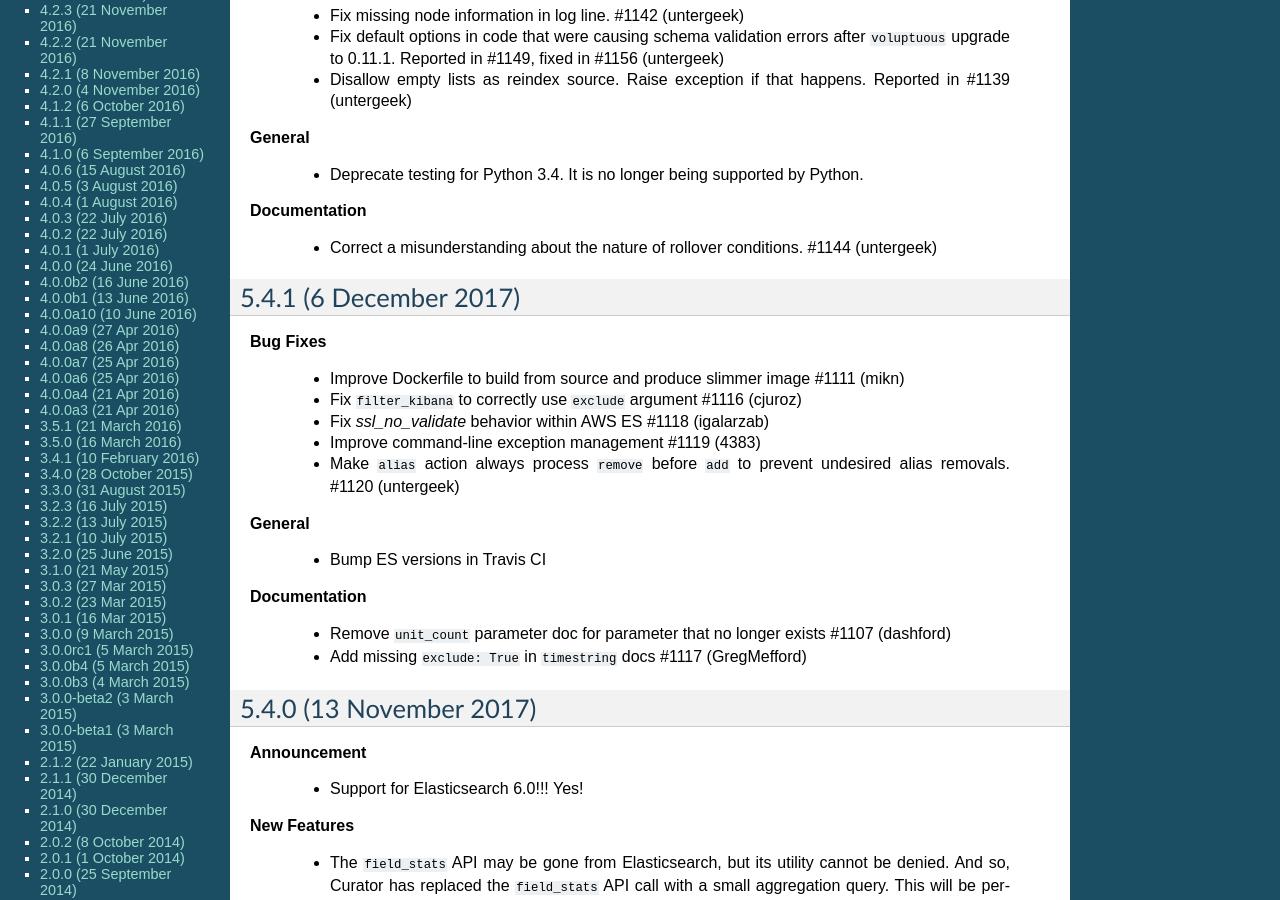
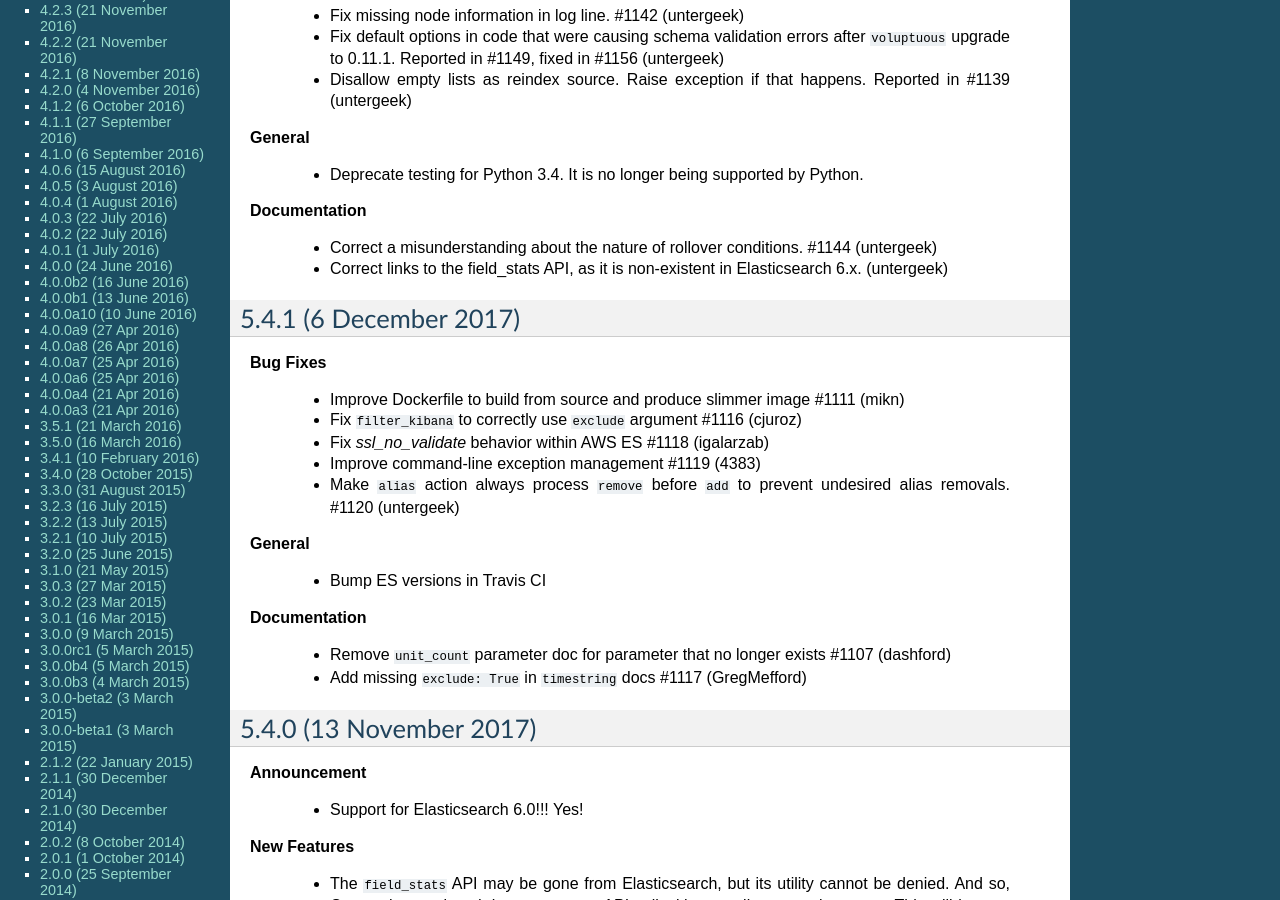
Before and after one commit to elastic/curator, a Sphinx documentation site: the page built from docs/Changelog.rst, in a window 1280 px wide and 900 px high, scrolled down 424 px. Built offline with Sphinx 7.4.7, drawn with Linux system fonts in a browser that asks for light colours.

Commit message:
Fix doc links to field_stats API
Which no longer appears in 6.x

```diff
--- a/docs/Changelog.rst
+++ b/docs/Changelog.rst
@@ -35,6 +35,8 @@ Changelog
 **Documentation**
 
   * Correct a misunderstanding about the nature of rollover conditions. #1144 (untergeek)
+  * Correct links to the field_stats API, as it is non-existent in Elasticsearch
+    6.x. (untergeek)
 
 5.4.1 (6 December 2017)
 -----------------------
```
Also changed, not shown: 2 other files.
